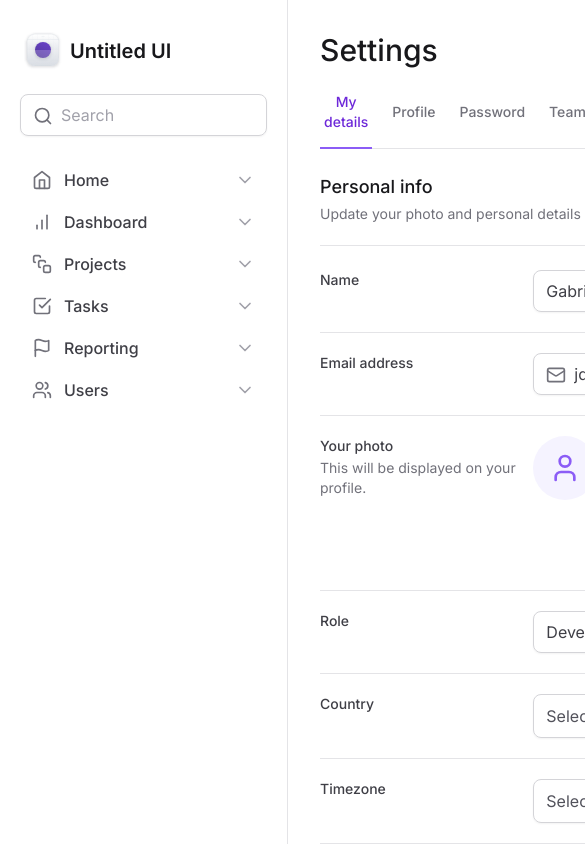
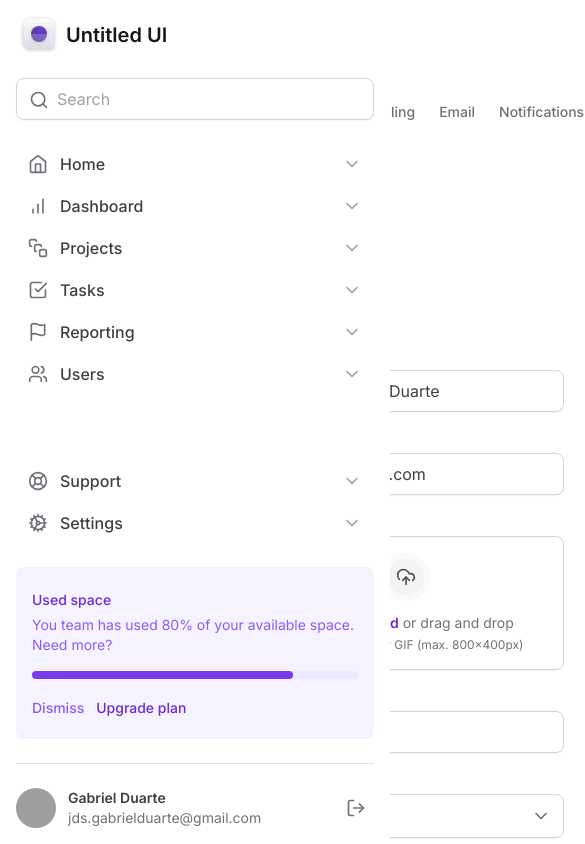
Before and after one commit to jdgabriel/masterclass-nextjs-tailwind, a Next.js app: page / in a window 390 px wide. Shown: the top 844 px of the page, 585 px wide, since content can reach past the window. Built offline with nearby package versions, Linux system fonts and the light colour scheme; grey boxes are pictures that could not be loaded.

Commit message:
sidebar responsive

```diff
--- a/src/components/Sidebar/Profile/index.tsx
+++ b/src/components/Sidebar/Profile/index.tsx
@@ -3,7 +3,7 @@ import { LogOut } from 'lucide-react'
 
 export function Profile() {
   return (
-    <div className="grid-cols-profile grid items-center gap-3">
+    <div className="grid grid-cols-profile items-center gap-3">
       {/* eslint-disable-next-line @next/next/no-img-element */}
       <img
         className="h-10 w-10 rounded-full"
--- a/src/components/Sidebar/index.tsx
+++ b/src/components/Sidebar/index.tsx
@@ -8,7 +8,7 @@ import { Input } from '../Form/Input'
 
 export function Sidebar() {
   return (
-    <div className="flex flex-col gap-6 border-r border-zinc-200 px-5 py-8">
+    <div className="fixed bottom-0 left-0 right-0 top-0 z-20 flex flex-col gap-6 bg-white p-4 lg:relative lg:right-auto lg:w-80 lg:border-r lg:border-zinc-200 lg:px-5 lg:py-8">
       <Logo />
 
       <Input.Root>
```
